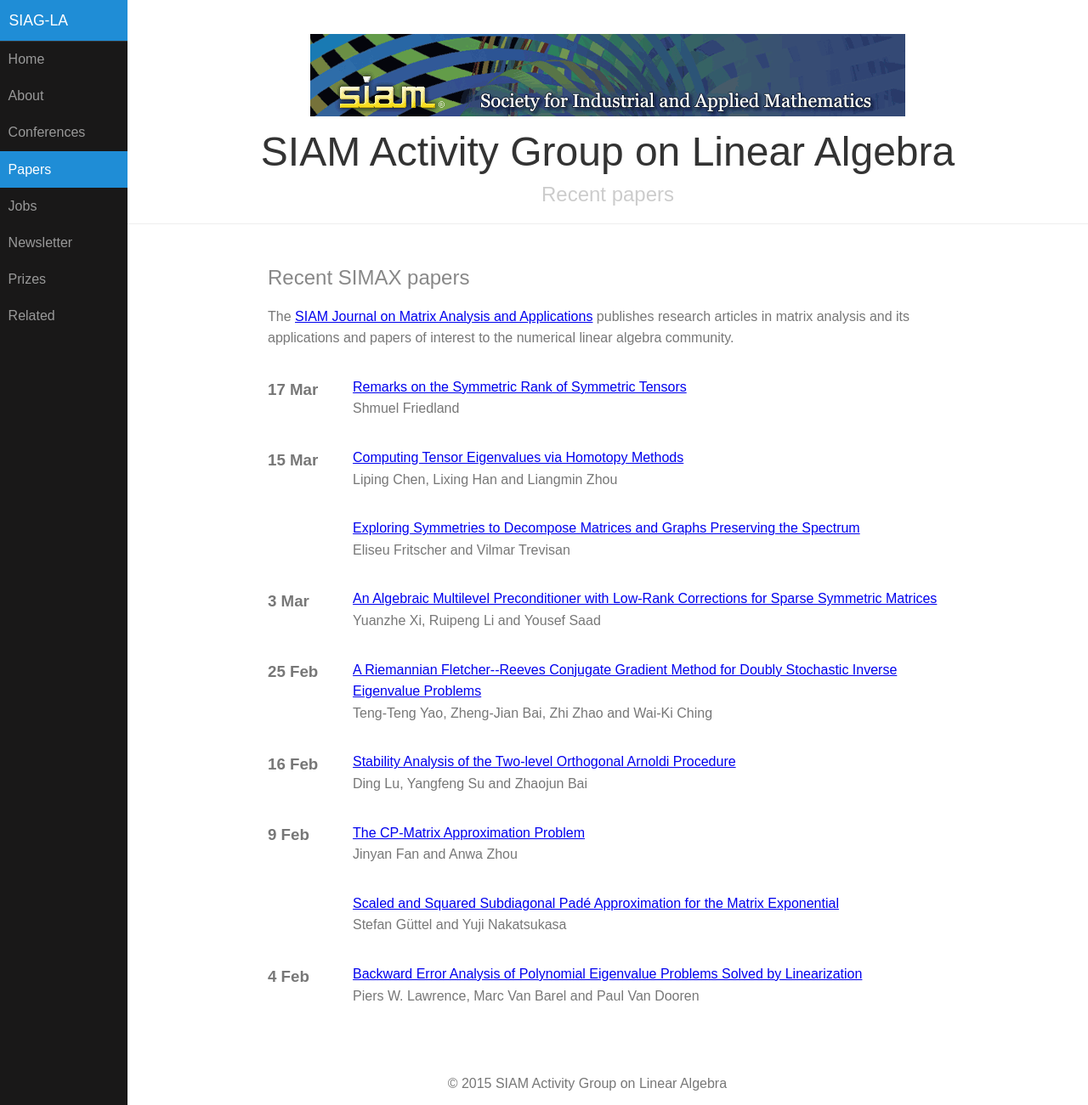
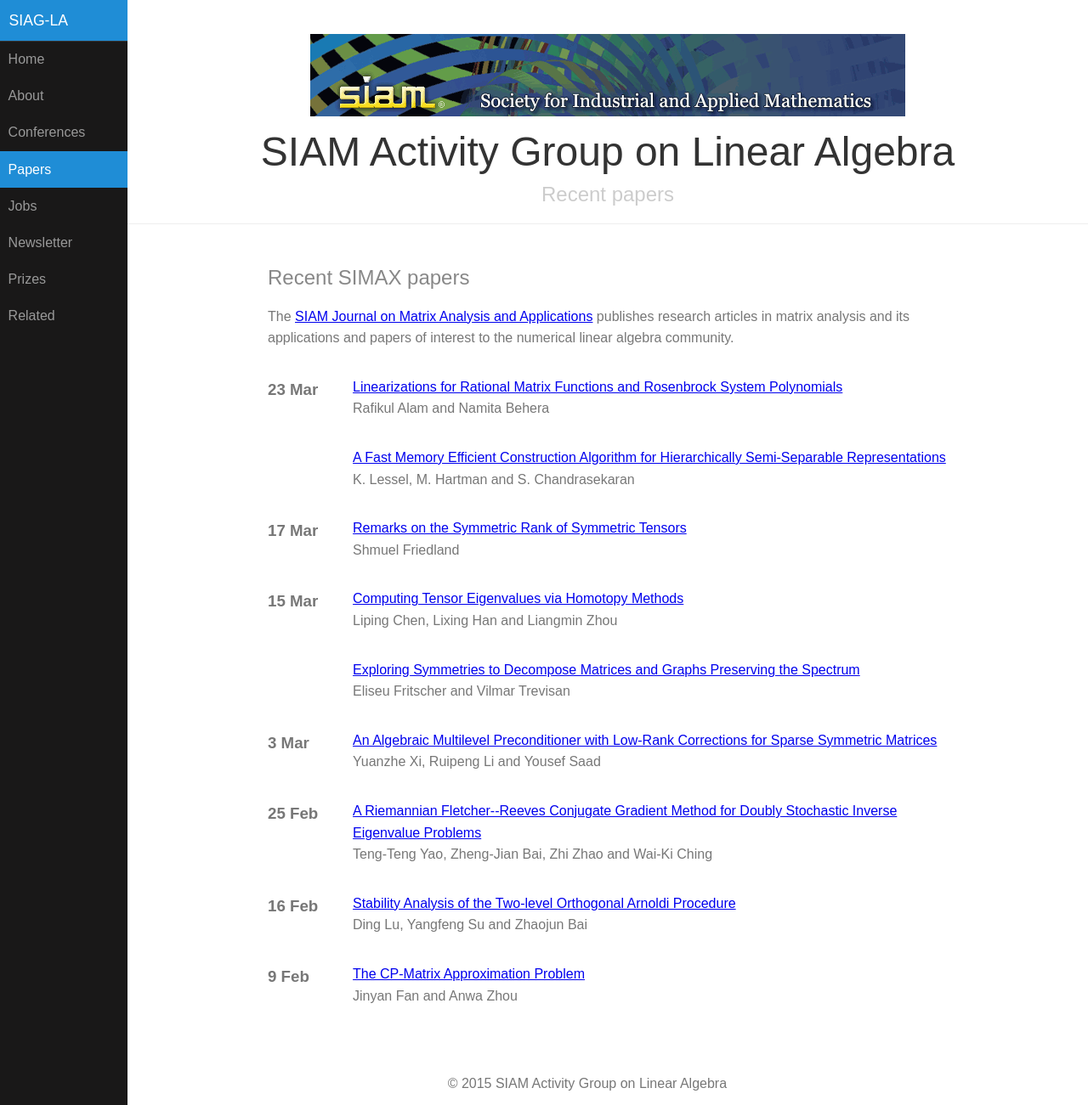
Before and after one commit to dbindel/siagla, a Jekyll site: the page built from simax.html, in a window 1280 px wide and 1301 px high. Shown: the whole window at 85% size. Built offline with Jekyll 4.4.1, drawn with Linux system fonts in a browser that asks for light colours.

Commit message:
Automated updates to simax.yml

```diff
--- a/_data/simax.yml
+++ b/_data/simax.yml
@@ -1438,3 +1438,20 @@
   pp_start: '320'
   title: Remarks on the Symmetric Rank of Symmetric Tensors
   volume: '37'
+- authors: K. Lessel, M. Hartman and S. Chandrasekaran
+  date: '2016-03-23T07:00:00Z'
+  doi: doi:10.1137/15M1028467
+  link: http://epubs.siam.org/doi/abs/10.1137/15M1028467?ai=s7&mi=3ezuvv&af=R
+  pp_end: '353'
+  pp_start: '338'
+  title: A Fast Memory Efficient Construction Algorithm for Hierarchically Semi-Separable
+    Representations
+  volume: '37'
+- authors: Rafikul Alam and Namita Behera
+  date: '2016-03-23T07:00:00Z'
+  doi: doi:10.1137/15M1008622
+  link: http://epubs.siam.org/doi/abs/10.1137/15M1008622?ai=s7&mi=3ezuvv&af=R
+  pp_end: '380'
+  pp_start: '354'
+  title: Linearizations for Rational Matrix Functions and Rosenbrock System Polynomials
+  volume: '37'
```
